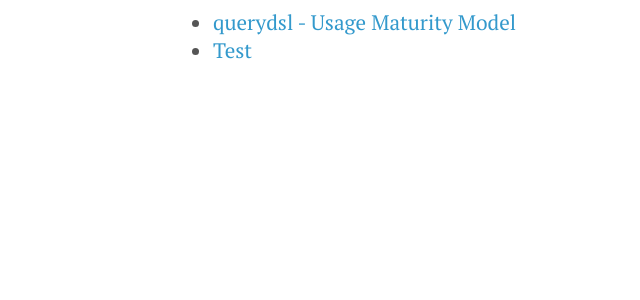
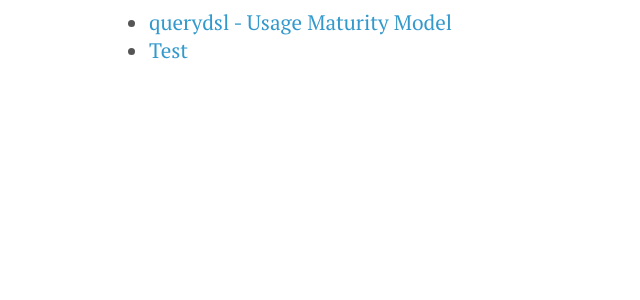
Before and after one commit to griffio/griffio.github.io, a Jekyll site: the page built from index.html, in a window 1280 px wide. Shown: the top 300 px of the page, without its empty margins (67-707 px from the left). Built offline with Jekyll 4.4.1, drawn with Linux system fonts in a browser that asks for light colours; nearby versions of some CDN libraries.

Commit message:
Update styles.css

```diff
--- a/stylesheets/styles.css
+++ b/stylesheets/styles.css
@@ -1,5 +1,5 @@
 body {
-  max-width: 50rem;
+  max-width: 58rem;
   margin-left: auto;
   margin-right: auto;
   font:21px 'PT Serif', "Helvetica Neue", Helvetica, Arial, sans-serif;
```
